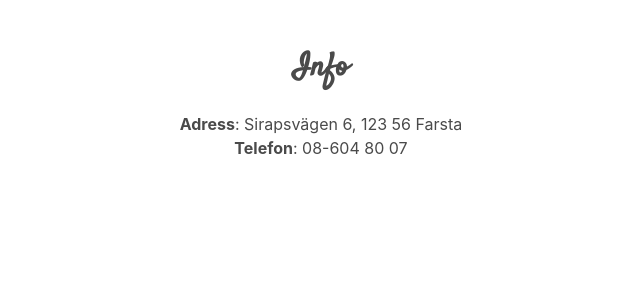
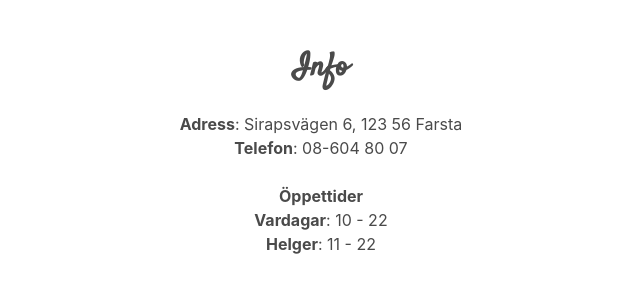
Before and after one commit to rojanDinc/il_contadino_v2, a website built with webpack: page src/index.html in a window 1280 px wide. Shown: the part 2598-2886 px from the top of the page, without its empty margins (319-959 px from the left). Before the commit the page ends 2790 px from the top, so only its background shows below. Built offline with nearby package versions, Linux system fonts and the light colour scheme.

Commit message:
Add open hours to contact section

```diff
--- a/src/index.html
+++ b/src/index.html
@@ -158,6 +158,12 @@
                     <p class="normal-text">
                         <span class="contact-info-label">Telefon</span>: 08-604 80 07
                     </p>
+                    <br />
+                    <div class="normal-text">
+                        <p class="is-size-6 has-text-weight-bold">Öppettider</p>
+                        <span class="contact-info-label">Vardagar</span>: 10 - 22 <br>
+                        <span class="contact-info-label">Helger</span>: 11 - 22
+                    </div>
                 </div>
             </div>
         </div>
```
